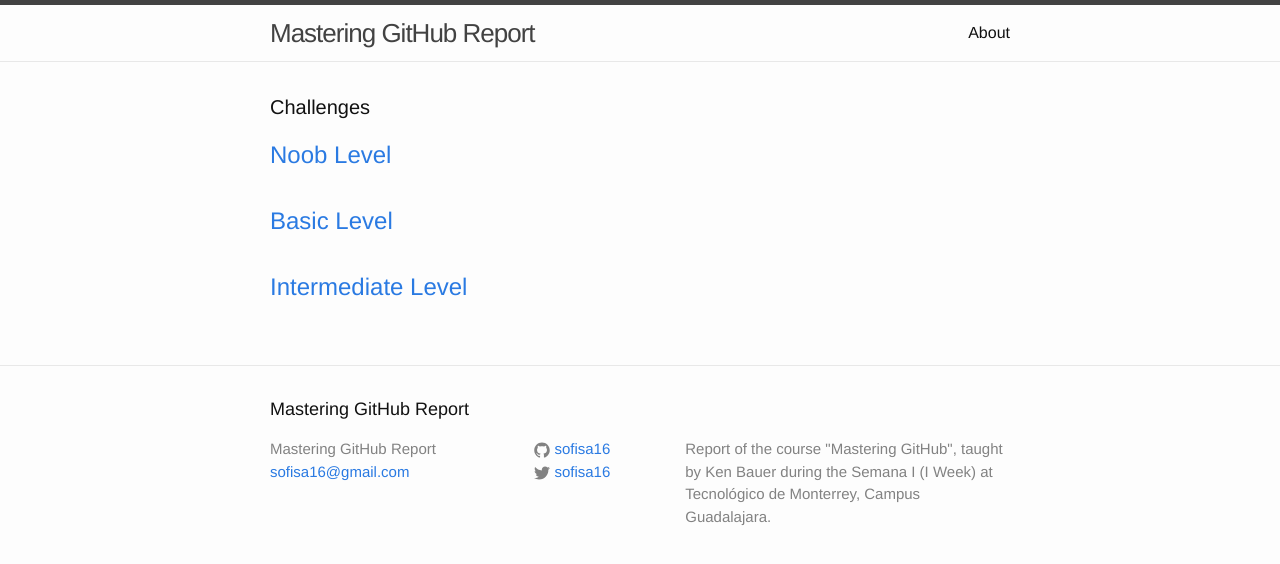
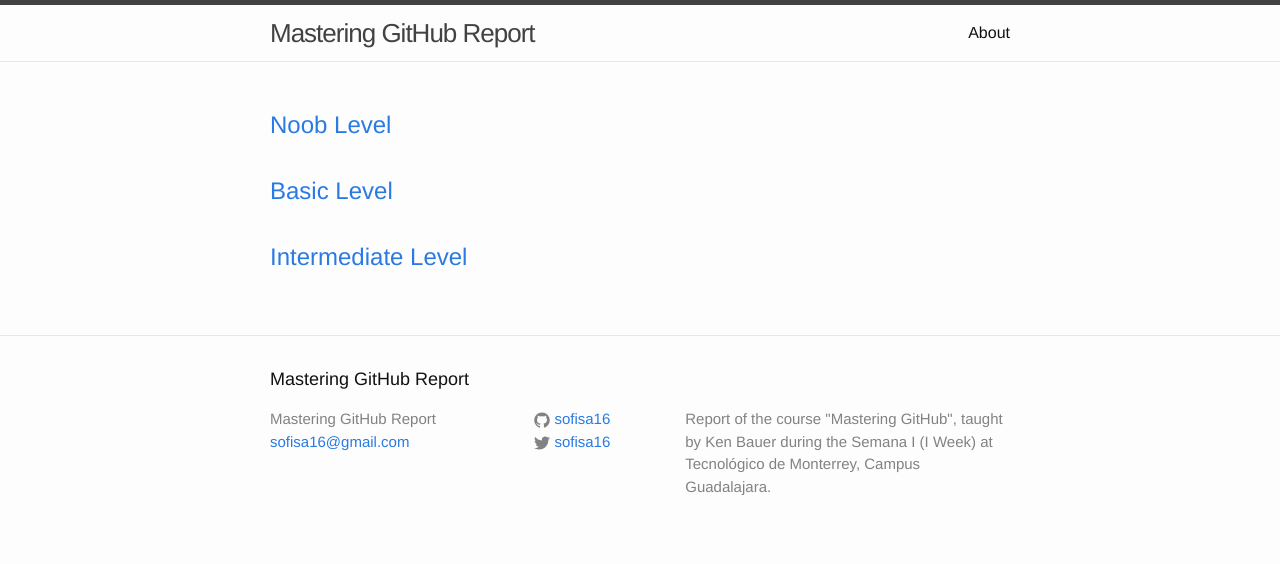
Before and after one commit to sofisa16/sofisa16.github.io, a Jekyll site: the page built from index.html, in a window 1280 px wide. Shown: the top 564 px of the page. Built offline with Jekyll 4.4.1, drawn with Linux system fonts in a browser that asks for light colours.

Commit message:
Finished.

```diff
--- a/index.html
+++ b/index.html
@@ -1,10 +1,9 @@
 ---
 layout: default
 ---
-
 <div class="home">
 
-  <h1 class="page-heading">Challenges</h1>
+  <h1> </h1>
 
   <ul class="post-list">
     {% for post in site.posts %}
```
